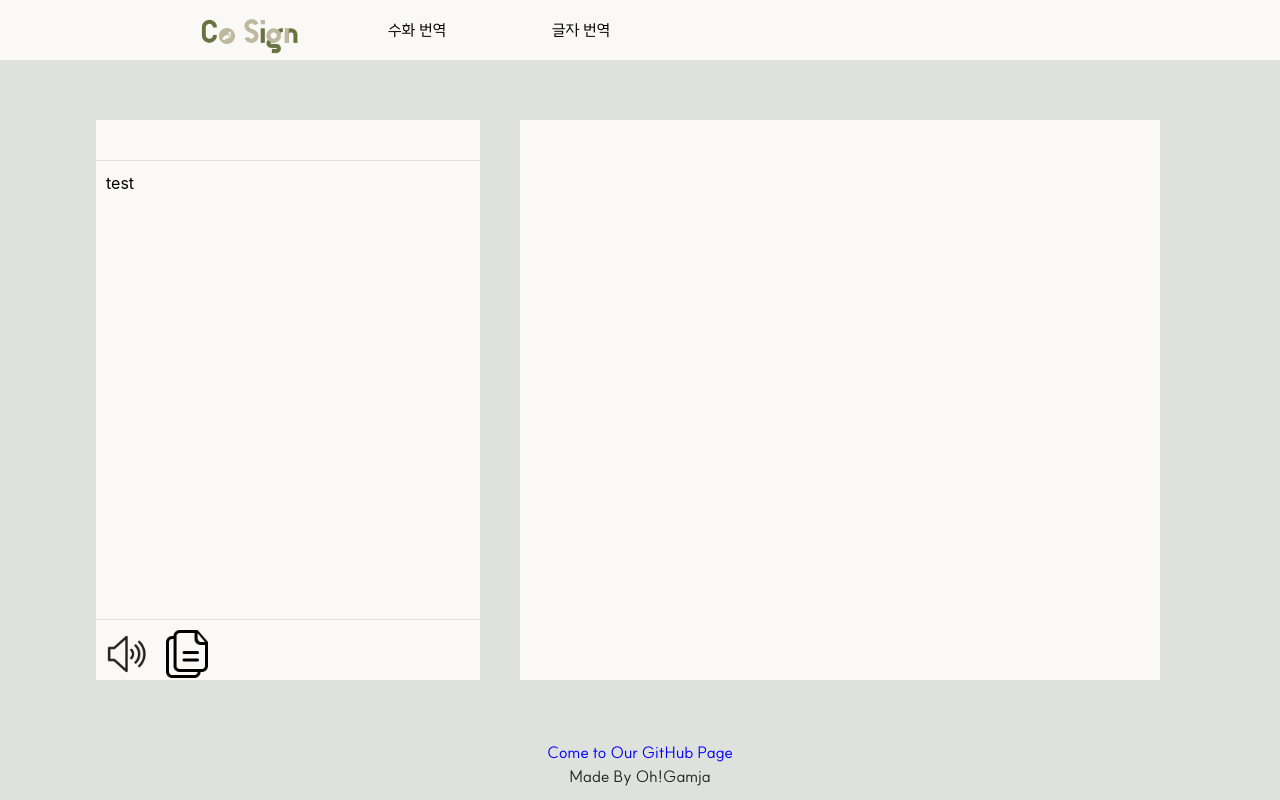
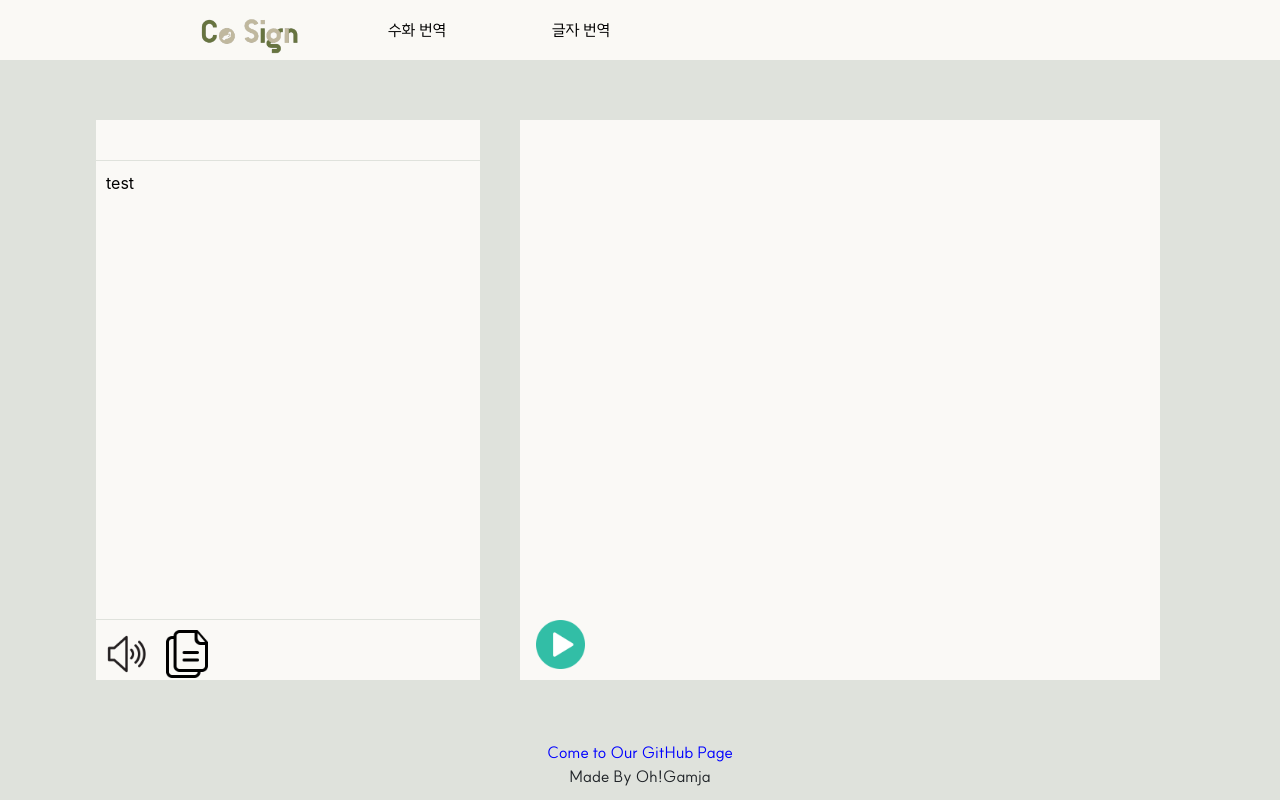
Before and after one commit to five-potatoes/front-end, a React (Create React App) app: page /TextTranslator in a window 1280 px wide. Built offline with nearby package versions, Linux system fonts and the light colour scheme.

Commit message:
Update: 텍스트 버튼추가

```diff
--- a/src/component/function/Webcam.js
+++ b/src/component/function/Webcam.js
@@ -132,7 +132,7 @@ const WebcamComponent = ({ mode, src }) => {
         {/* {recordedChunks.length > 0 && (
         <button onClick={handleDownload}>Download</button>
       )} */}
-        {recordedChunks.length > 0 &&
+        {(recordedChunks.length > 0 || mode === "text") &&
           (play ? (
             <button onClick={stopPlay}>
               <img src="img/중지.png" alt="재생중지" className={style.rb} />
```
